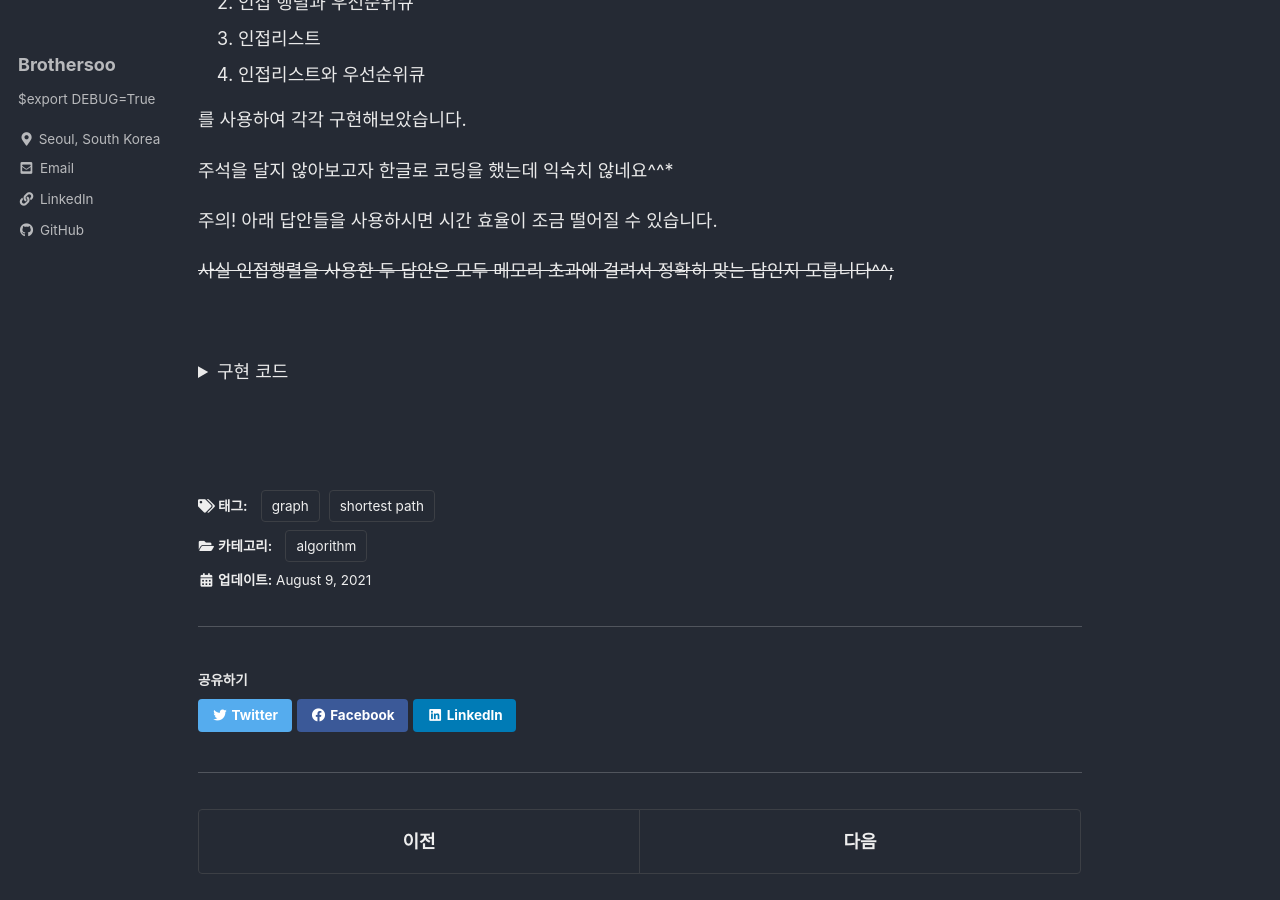
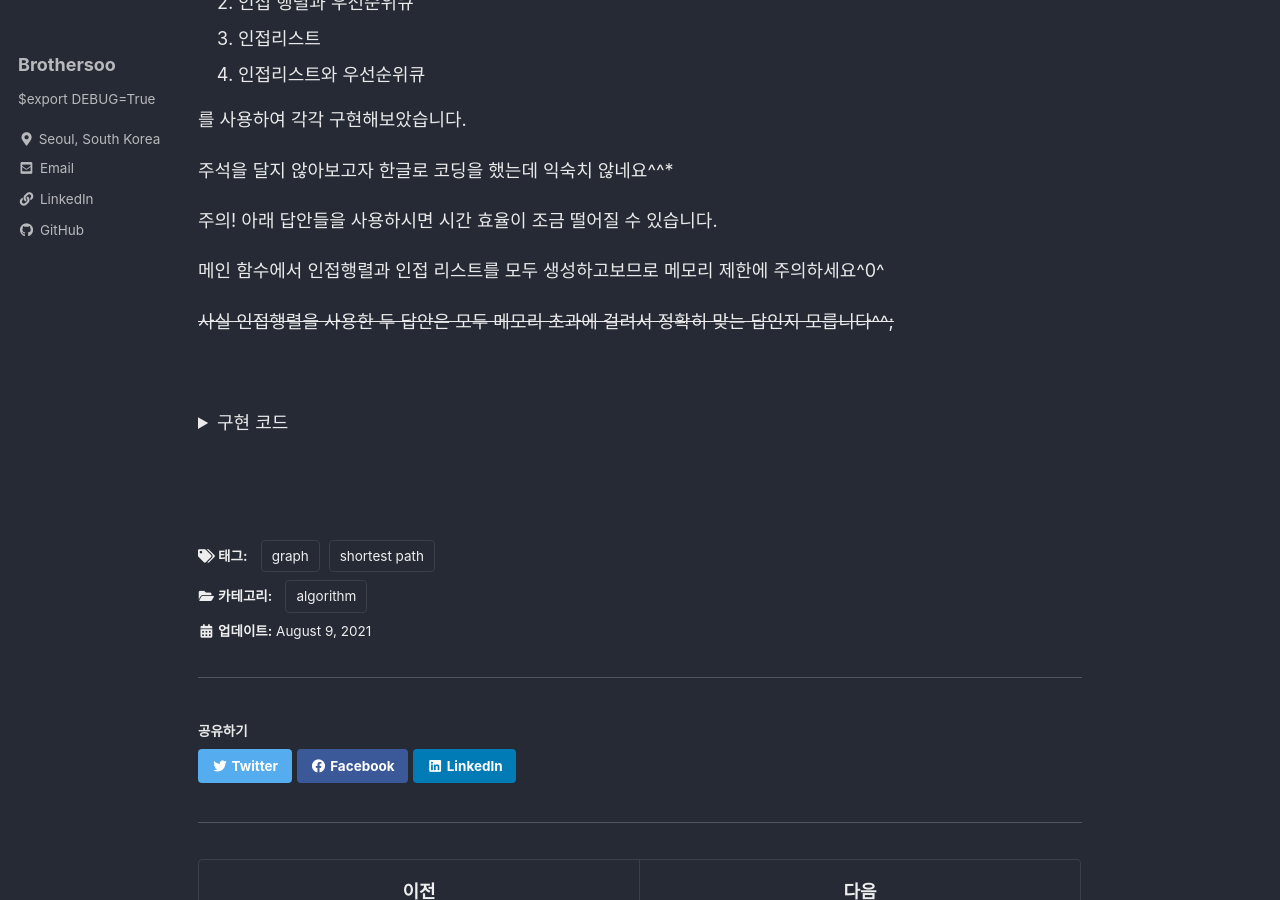
Before and after one commit to brothersoo/brothersoo.github.io, a Jekyll site: the page built from _posts/algorithm/2021-08-09-shortest-path-algorithm.md, in a window 1280 px wide and 900 px high, scrolled down 1753 px. Built offline with Jekyll 4.4.1, drawn with Linux system fonts in a browser that asks for light colours; cached includes are drawn as plain includes; comment, search, counter and statistics services are not loaded.

Commit message:
MODIFY: caution

```diff
--- a/_posts/algorithm/2021-08-09-shortest-path-algorithm.md
+++ b/_posts/algorithm/2021-08-09-shortest-path-algorithm.md
@@ -195,6 +195,8 @@ if ((S -> M) + (M -> N) < S -> N):
 주석을 달지 않아보고자 한글로 코딩을 했는데 익숙치 않네요^^*
 
 주의! 아래 답안들을 사용하시면 시간 효율이 조금 떨어질 수 있습니다.
+
+메인 함수에서 인접행렬과 인접 리스트를 모두 생성하고보므로 메모리 제한에 주의하세요^0^
 
 ~~사실 인접행렬을 사용한 두 답안은 모두 메모리 초과에 걸려서 정확히 맞는 답인지 모릅니다^^;~~
 
```
